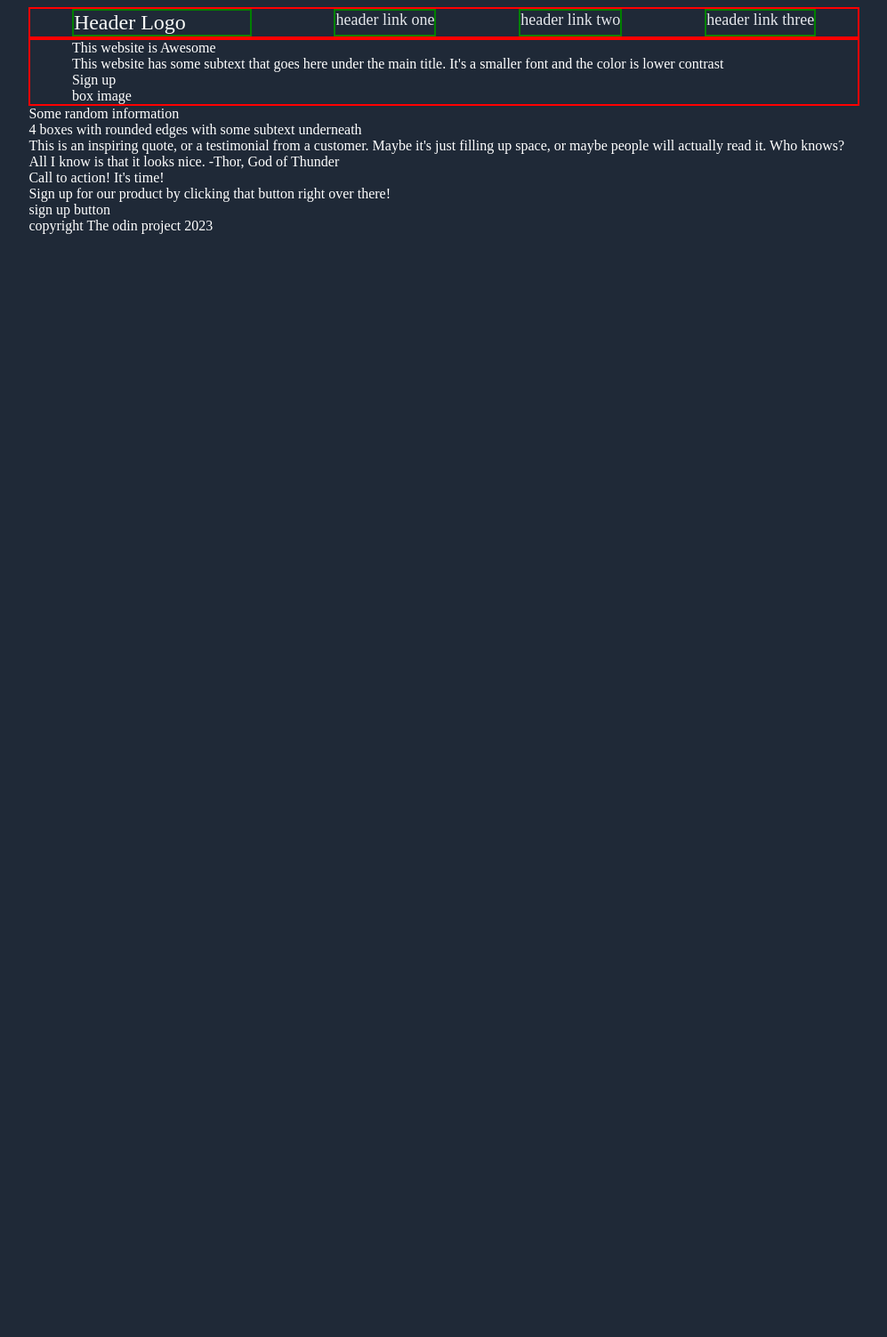
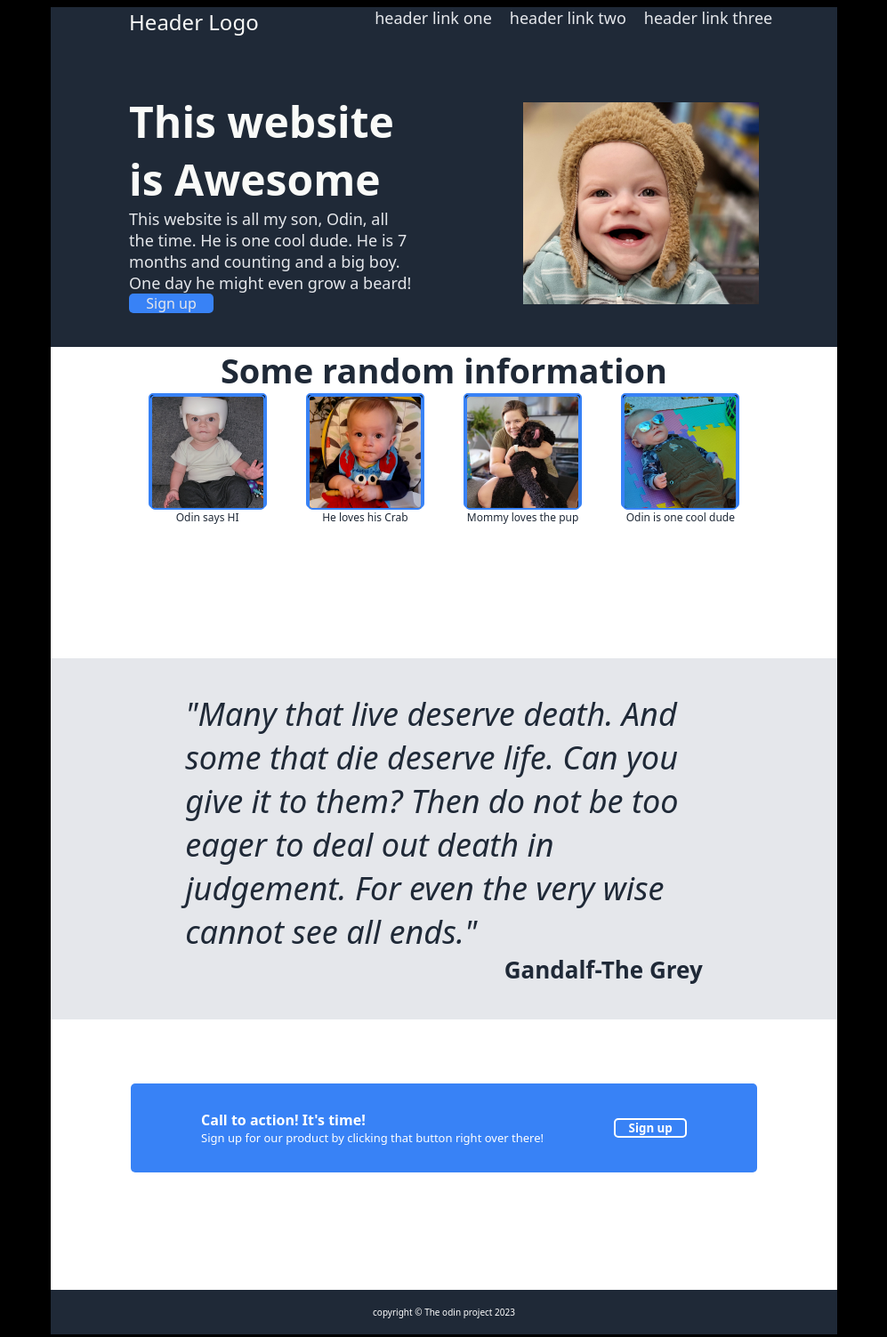
Before and after one commit to abarnard91/landing-page, a plain HTML site: page landing-page.html in a window 1280 px wide. Shown: the whole page at 89% size, without its empty margins (141-1138 px from the left). Before the commit the page ends 800 px from the top, so only its background shows below. Drawn offline with Linux system fonts and the light colour scheme.

Commit message:
added images to landing page added lots css to landing page finished project did a bad job adding and commiting to github

```diff
--- a/landing-page.html
+++ b/landing-page.html
@@ -1,11 +1,14 @@
 <!DOCTYPE html>
 <html lang="en">
 <head>
-    <link rel="stylesheet" href="styles.css">
     <meta charset="UTF-8">
     <meta http-equiv="X-UA-Compatible" content="IE=edge">
     <meta name="viewport" content="width=device-width, initial-scale=1.0">
-    <title>Document</title>
+    <link rel="preconnect" href="https://fonts.googleapis.com">
+    <link rel="preconnect" href="https://fonts.gstatic.com" crossorigin>
+    <link href="https://fonts.googleapis.com/css2?family=Roboto&display=swap" rel="stylesheet">
+    <link rel="stylesheet" href="styles.css">
+    <title>Landing Page </title>
 </head>
 <body>
     <div class="header">
@@ -14,21 +17,44 @@
         <div class="link">header link two</div>
         <div class="link"> header link three</div>
     </div>
-    <div class="below-header">
-        <div>This website is Awesome</div>
-        <div> This website has some subtext that goes here under the main title. It's a smaller font and the color is lower contrast</div>
-        <div class="button"> Sign up</div>
-        <div class="image"> box image</div>
+    <div class="hero-section">
+        <div class="hero-text">
+            <div class="Hero-main-text">This website is Awesome</div>
+            <div class="Hero-secondary-text">This website is all my son, Odin, all the time. He is one cool dude. He is 7 months and counting and a big boy. One day he might even grow a beard!</div>
+            <div class="button"> Sign up</div>
+        </div>
+        <img class="hero-image" src="hero-image.jpg" alt="This is a placeholder for an image">
     </div>
 
-    <div class="middle"></div>
+    <div class="middle">
         <div class="top-middle">Some random information</div>
-        <div class="top-middle"> 4 boxes with rounded edges with some subtext underneath</div>
-        <div class="middle-middle"> This is an inspiring quote, or a testimonial from a customer. Maybe it's just filling up space, or maybe people will actually read it. Who knows? All I know is that it looks nice. -Thor, God of Thunder </div>
-        <div class="call-to-action">Call to action! It's time!</div>
-        <div class="call-to-action">Sign up for our product by clicking that button right over there!</div>
-        <div class="call-to-action">sign up button</div>
-    <div class="footer">copyright The odin project 2023</div>
+        <div class="boxes">
+            <div class="box-1"><img class="img1" src="box-1.png" alt="box image 1">
+                <div class="caption-1 caption">Odin says HI</div>
+            </div>
+            <div class="box-2"><img class="img2"  src="box-2.jpg" alt="box image 2">
+                <div class="caption-2 caption">He loves his Crab</div>
+            </div>
+            <div class="box-3"><img class="img3" src="box-3.jpg" alt="box image 3">
+                <div class="caption-3 caption">Mommy loves the pup</div>
+            </div>
+            <div class="box-4"><img class="img4" src="box-4.png" alt="box image 4">
+                <div class="caption-4 caption"> Odin is one cool dude</div>
+            </div>
+        </div>
+    </div>
+    <div class="quote-section"> "Many that live deserve death. And some that die deserve life. Can you give it to them? Then do not be too eager to deal out death in judgement. For even the very wise cannot see all ends."</div>
+    <div class="quote-section attributed"> Gandalf-The Grey </div>
+    <div class="call-to-action-section">
+        <div class="call-to-action-box">
+            <div class="word-box">
+                <div class="call-to-action-header">Call to action! It's time!</div>
+                <div class="call-to-action">Sign up for our product by clicking that button right over there!</div>
+            </div>
+            <div class="call-to-action-button">Sign up</div>
+        </div>
+    </div>
+    <div class="footer">copyright © The odin project 2023</div>
 
 </body>
 </html>
--- a/styles.css
+++ b/styles.css
@@ -1,21 +1,28 @@
 /*styles*/
 *{
-    background-color: #1F2937;
-    margin-left: 5%;
-    margin-right:5%;
+    background-color: black;
     color:#ffff;
+    /*font-family: 'Roboto', sans-serif;*/
+    font-family: system-ui, -apple-system, BlinkMacSystemFont, 'Segoe UI', Roboto, Oxygen, Ubuntu, Cantarell, 'Open Sans', 'Helvetica Neue', sans-serif;
 }
 .header{
     height: 5%;
     background-color: #1F2937;
+    margin-left: 15%;
+    margin-right: 15%;
     /*color: #ffffff;*/
     display: flex;
-    border: 2px solid red;
+    /*border: 2px solid red;*/
+    justify-content: flex-end;
+    padding-left: 7%;
+    padding-right: 5%;
+    padding-bottom: 5%;
+
 }
 
 .logo{
-    /*background-color: red;*/
-    border: solid green 2px;
+    background-color: #1F2937;
+    /*border: solid green 2px;*/
 
     flex-grow: 1;
     font-size: 24px;
@@ -23,15 +30,191 @@
 }
 
 .link{
-     border: solid green 2px;
-     /*background-color: red;*/
+    /* border: solid green 2px;*/
+     padding-left: 10px;
+     padding-right: 10px;
+     background-color: #1f2937;
      font-size: 18px;
      color: #E5E7EB;
 }
 
-.below-header{
+
+.hero-section{
     display:flex;
-    border: solid red 2px;
-    flex-flow:wrap column;
+    /*border: solid red 2px;*/
+    background-color: #1F2937;
+    align-items: center;
+    margin-left: 15%;
+    margin-right: 15%;
+    gap: 50px;
+    padding-bottom:3%;
 
 }
+.hero-text{
+    align-self: flex-start;
+    /*display:flex;*/
+    /*flex-flow: column wrap;*/
+    background-color: #1F2937;
+    padding-left: 10%;
+    /*border: solid red 2px;*/
+}
+
+.Hero-main-text{
+    font-size: 48px;
+    font-weight: bolder;
+    color: #F9FAF8;
+    background-color: #1F2937;
+   /* border: solid red 2px;*/
+}
+
+.Hero-secondary-text{
+    font-size:18px;
+    color:#E5E7EB;
+    background-color: #1F2937;
+    /*border: solid red 2px;*/
+}
+
+.button{
+    background-color: #3882F6;
+    border-radius: 5px;
+    color:#E5E7EB;
+    font-size:18;
+    font-weight:400;
+   /* border: 2px solid red;*/
+    width:95px;
+    text-align: center;
+}
+.hero-image{
+   /* border: solid red 2px;*/
+    padding-left: 8%;
+    padding-right: 10%;
+    width: 30%;
+    height: auto;
+    background-color: #1F2937;
+}
+
+.middle{
+    /*border: solid red 2px;*/
+    height:350px;
+    width:auto;
+    margin-left: 15%;
+    margin-right: 15%;
+    background-color: white;
+}
+
+.top-middle{
+    background-color: #ffff;
+    text-align: center;
+    color: #1F2937;
+    font-size: 38px;
+    font-weight: bolder;
+    /*border: solid red 2px;*/
+    align-items: center;
+}
+
+.boxes{
+    display:flex;
+    justify-content: center;
+    background-color: #ffff;
+    gap: 5%;
+
+}
+.box-1, .img1,.box-2,.img2,.box-3,.img3,.box-4,.img4{
+    height: 125px;
+    width: auto;
+    border-radius: 5px;
+    border: solid #3882F6 2px;
+    display: flex;
+    flex-direction: column;
+    align-items: center;
+
+}
+
+.caption{
+    font-size: 12px;
+    color:#1F2937;
+    background-color: #ffff;
+}
+
+.quote-section{
+    background-color: #E5E7EB;
+    text-align: left;
+    font-size: 36px;
+    font-style: italic;
+    font-weight: lighter;
+    margin-left: 15%;
+    margin-right: 15%;
+    color:#1F2937;
+    padding-left:12%;
+    padding-right:12%;
+    padding-top:3%;
+}
+.attributed{
+    padding-top: 0%;
+    text-align: end;
+    font-style:normal;
+    font-weight: bold;
+    font-size: 26px;
+    padding-bottom: 3%;
+
+}
+.call-to-action-section{
+    margin-left: 15%;
+    margin-right: 15%;
+    background-color: #ffff;
+    height: 300px;
+    border:2px solid white;
+    align-items: center;
+
+}
+
+.call-to-action-box{
+    background-color: #3882F6;
+    min-height: 100px;
+    margin-top: 8%;
+    margin-left: 10%;
+    margin-right: 10%;
+    /*: 2px solid red;*/
+    border-radius: 5px;
+    display: flex;
+    align-items: center;
+    justify-content:space-evenly;
+}
+.word-box{
+    /*border: solid red 2px;*/
+    background-color: #3882F6;
+
+}
+
+.call-to-action-header,.call-to-action,.call-to-action-button{
+    background-color: #3882F6;
+}
+
+.call-to-action-header{
+    font-weight: bold;
+}
+.call-to-action{
+    font-size: small;
+}
+
+.call-to-action-button{
+    border: #ffff solid 2px;
+    align-self: center;
+    font-weight: bold;
+    padding-left: 2%;
+    padding-right: 2%;
+    font-size: smaller;
+    border-radius: 5px;
+}
+
+.footer{
+    display: flex;
+    justify-content: center;
+    align-items: center;
+    background-color: #1F2937;
+    font-size: x-small;
+
+    margin-left: 15%;
+    margin-right: 15%;
+    min-height: 50px;
+}
```
Also changed, not shown: box-1.png (added), box-2.jpg (added), box-3.jpg (added), box-4.png (added), hero-image.jpg (added), 1 other file.
